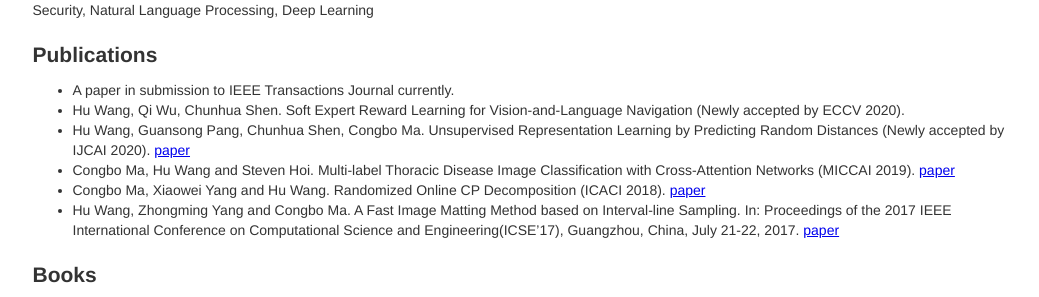
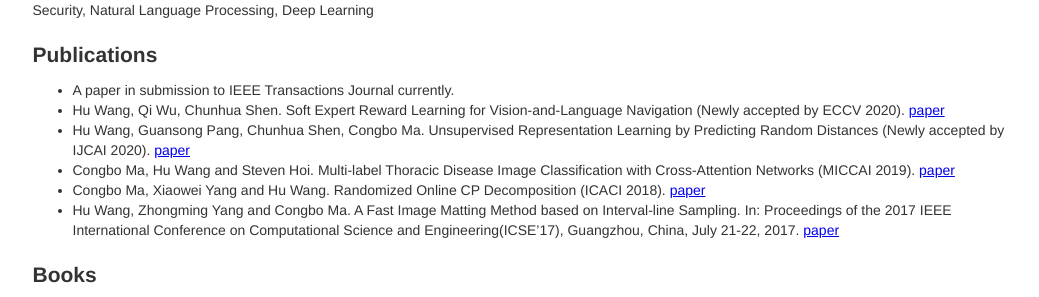
Before and after one commit to billhhh/whblog-omega, a Jekyll site: the page res/index.html, which Jekyll copies as it is, in a window 1280 px wide and 900 px high. Shown: the part 300-597 px from the top of the window, without its empty margins (120-1159 px from the left). Built offline with Jekyll 4.4.1, drawn with Linux system fonts in a browser that asks for light colours.

Commit message:
Update index.html

```diff
--- a/res/index.html
+++ b/res/index.html
@@ -50,7 +50,7 @@
             A paper in submission to IEEE Transactions Journal currently.
           </li>
 	  <li>
-            Hu Wang, Qi Wu, Chunhua Shen. Soft Expert Reward Learning for Vision-and-Language Navigation (Newly accepted by ECCV 2020).
+            Hu Wang, Qi Wu, Chunhua Shen. Soft Expert Reward Learning for Vision-and-Language Navigation (Newly accepted by ECCV 2020). <a href = "https://arxiv.org/abs/2007.10835">paper</a>
           </li>
           <li>
             Hu Wang, Guansong Pang, Chunhua Shen, Congbo Ma. Unsupervised Representation Learning by Predicting Random Distances (Newly accepted by IJCAI 2020). <a href = "https://arxiv.org/abs/1912.12186">paper</a>
```
